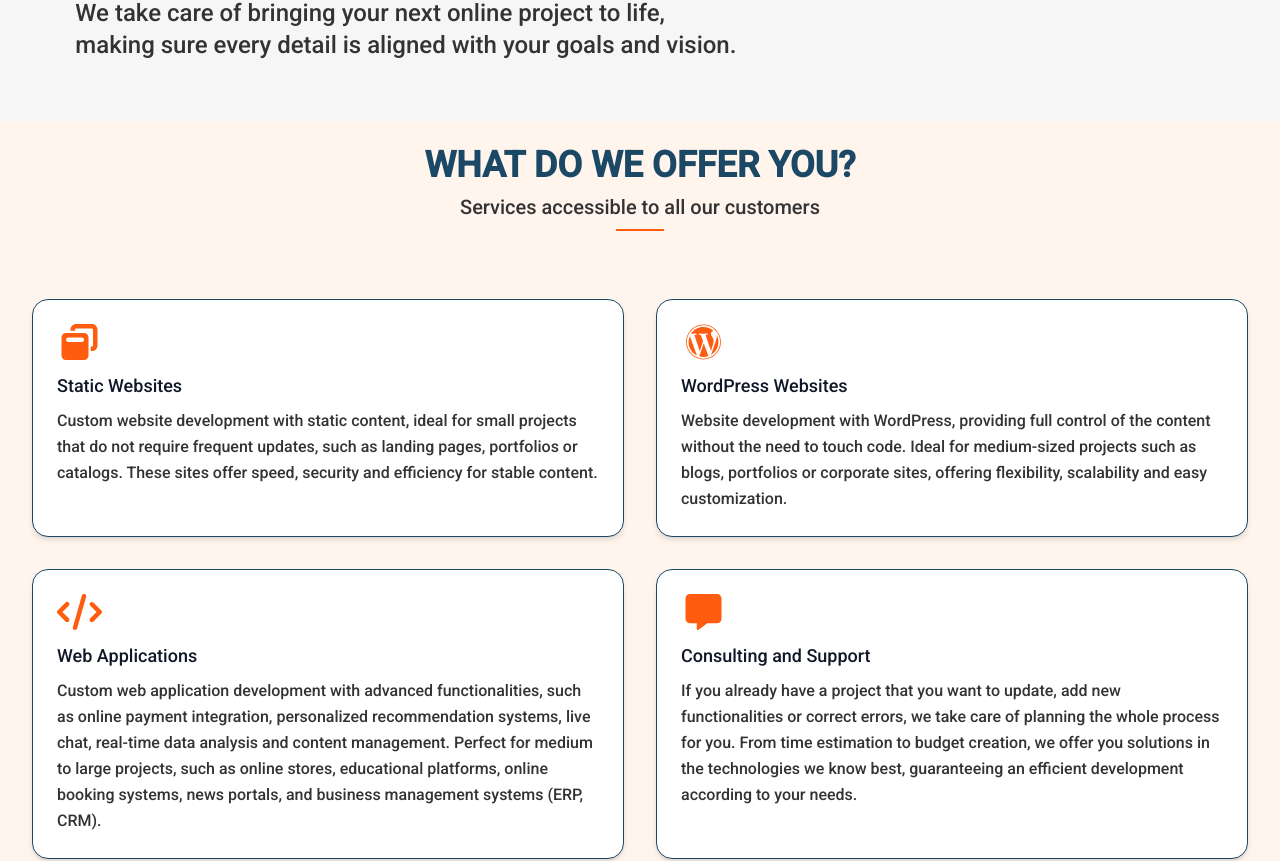
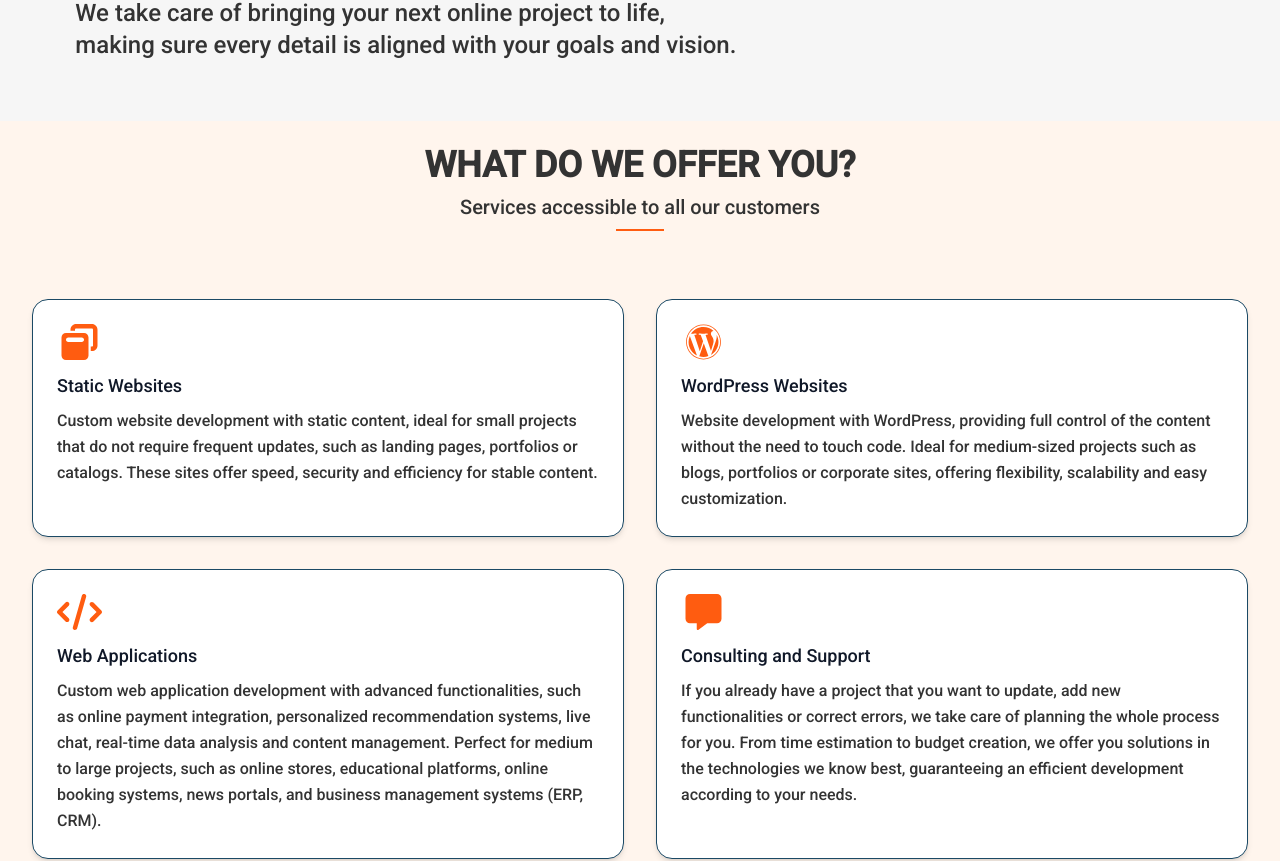
Before and after one commit to bachacode/bachacode-developers, a Next.js app: page /en in a window 1280 px wide. Shown: the part 1072-1933 px from the top of the page. Built offline with nearby package versions, Linux system fonts and the light colour scheme; no server answers.

Commit message:
feat: updated heading to accept a react node as a prop

```diff
--- a/src/components/common/Heading.tsx
+++ b/src/components/common/Heading.tsx
@@ -1,7 +1,7 @@
 import React from "react";
 
 interface HeadingProps {
-  title: string;
+  title: string | React.ReactNode;
   subtitle?: string;
   id: string;
 }
@@ -9,7 +9,7 @@ interface HeadingProps {
 export default function Heading({ title, subtitle, id }: HeadingProps) {
   return (
     <div className="flex flex-col items-center space-y-2 px-8 pb-6 text-center md:px-6 lg:px-0">
-      <h2 id={id} className="text-accent text-4xl font-semibold uppercase">
+      <h2 id={id} className="text-4xl font-semibold uppercase">
         {title}
       </h2>
       {subtitle && <p className="text-xl font-extralight">{subtitle}</p>}
--- a/src/components/layout/PageSectionWrapper.tsx
+++ b/src/components/layout/PageSectionWrapper.tsx
@@ -3,7 +3,7 @@ import Heading from "../common/Heading";
 
 interface PageSectionWrapperProps {
   titleId: string;
-  titleName: string;
+  titleName: string | React.ReactNode;
   subtitle: string;
   altBackground?: boolean;
   fullWidth?: boolean;
@@ -20,9 +20,8 @@ export default function PageSectionWrapper({
 }: PageSectionWrapperProps) {
   return (
     <div
-      className={`flex w-full justify-center ${
-        altBackground ? "bg-orange-primary-50" : "bg-white"
-      }`}
+      className={`flex w-full justify-center ${altBackground ? "bg-orange-primary-50" : "bg-white"
+        }`}
     >
       <div
         className={`${fullWidth ? "w-full" : "container px-4"} flex flex-col items-center space-y-3 py-6`}
```
